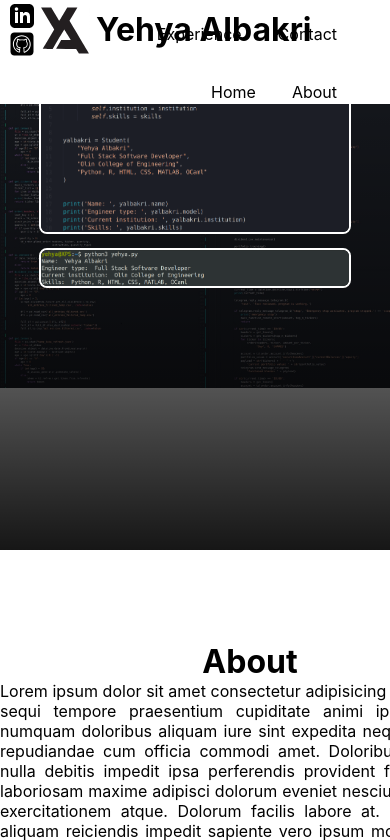
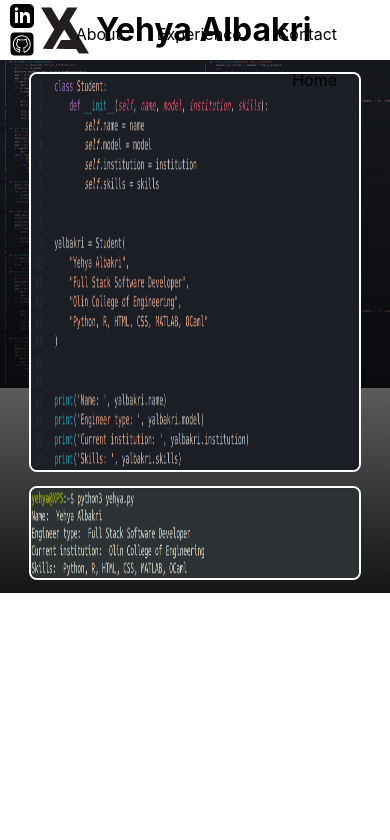
Before and after one commit to YA9/personal-website, a Flask app: page / in a window 390 px wide; the page is wider, and only the part inside the window is pictured. Shown: the top 840 px of that part. Run offline with Flask 2, Linux system fonts and the light colour scheme.

Commit message:
fixed welcome page bug where bottom pic doesn't stay in place when resizing window

```diff
--- a/static/css/styles.css
+++ b/static/css/styles.css
@@ -47,6 +47,17 @@
 .navbar div img {
   padding: 0;
   margin: 0;
+}
+
+#ya {
+  position: absolute;
+  top: 7px;
+  left: 40px;
+  max-width: 50px;
+  transition: 0.2s ease-in-out;
+}
+#ya:hover {
+  top: 5px;
 }
 #linkedin {
   position: absolute;
@@ -123,6 +134,7 @@ a.navline:hover::before {
   background-color: white;
   position: fixed;
   z-index: 100;
+  height: 60px;
 }
 
 /* main header */
@@ -153,32 +165,39 @@ a.navline:hover::before {
 } */
 
 .main_box {
-  /* position: relative;
-    margin: 0 center; */
-  /* float: center; */
+  /* border: 2px solid red; */
+  margin: 0 99999px 0 0;
 }
 .main_box div1 img {
-  margin: 72px 500px 0px 50px;
-  /* position: relative; */
+  margin: 70px 0px 0px 70px;
   margin-top: 72px;
   border: 2px solid white;
   border-radius: 8px;
-  width: 40%;
+  height: 400px;
+  /* width: 42%; */
 }
 
 .main_box div2 img {
-  margin: 10px 0px 0px 50px;
-  /* margin-top: 10px; */
-  /* margin-left: 10%; */
+  margin: 10px 0px 0px 70px;
   border: 2px solid white;
   border-radius: 8px;
-  width: 40%;
+  height: 93.5px;
+  /* width: 42%; */
 }
 
-@media only screen and (max-width: 900px) {
+.main_box div3 img {
+  /* position: absolute; */
+  width: 250px;
+  height: 250px;
+  /* top: calc(((593px + 60px - 250px) / 2)); */
+  /* left: 1000px; */
+  margin: -1500px 0px 000px 1000px;
+}
+
+@media only screen and (max-width: 920px) {
   .main_box div1 img {
     margin: 0;
-    margin-top: 70px;
+    margin-top: 72px;
     width: 100%;
   }
   .main_box div2 img {
@@ -189,7 +208,7 @@ a.navline:hover::before {
   .main_box {
     display: block;
     margin: 0 auto;
-    width: 80%;
+    width: 85%;
   }
 }
 
@@ -207,7 +226,7 @@ a.navline:hover::before {
   /* background-attachment: fixed; */
   background-position-y: 60px;
   background-size: 100% auto;
-  height: 550px;
+  height: 593px;
 }
 
 .about_page {
--- a/templates/home.html
+++ b/templates/home.html
@@ -14,7 +14,13 @@
   <!-- <body class="top_box"> -->
   <div class="top_box">
     <div class="navbar">
-      <img src="../static/images/processed/YAlogo cropped.svg" alt="YA" />
+      <div id="ya">
+        <a
+          href="https://mail.google.com/mail/u/0/?view=cm&fs=1&tf=1&source=mailto&to=yehyalbakri@gmail.com"
+          target="_blank"
+          ><img src="../static/images/processed/YAlogo cropped.svg" alt="YA" />
+        </a>
+      </div>
       <h1>Yehya Albakri</h1>
       <div id="github">
         <a href="https://github.com/YA9" target="_blank"
@@ -38,12 +44,7 @@
       <div2
         ><img src="../static/images/processed/yehya output1.png" alt=""
       /></div2>
-      <!-- <p1>
-        I'm Yehya, a fullstack software engineer at Olin College of Engineering. Enjoy!
-      </p1> -->
-      <!-- <div>
-      <h2>Find out more about me here:</h2>
-      </div> -->
+      <!-- <div3><img src="../static/images/processed/me.JPG" alt="" /></div3> -->
     </div>
     <div class="about_page">
       <div id="about">
```
